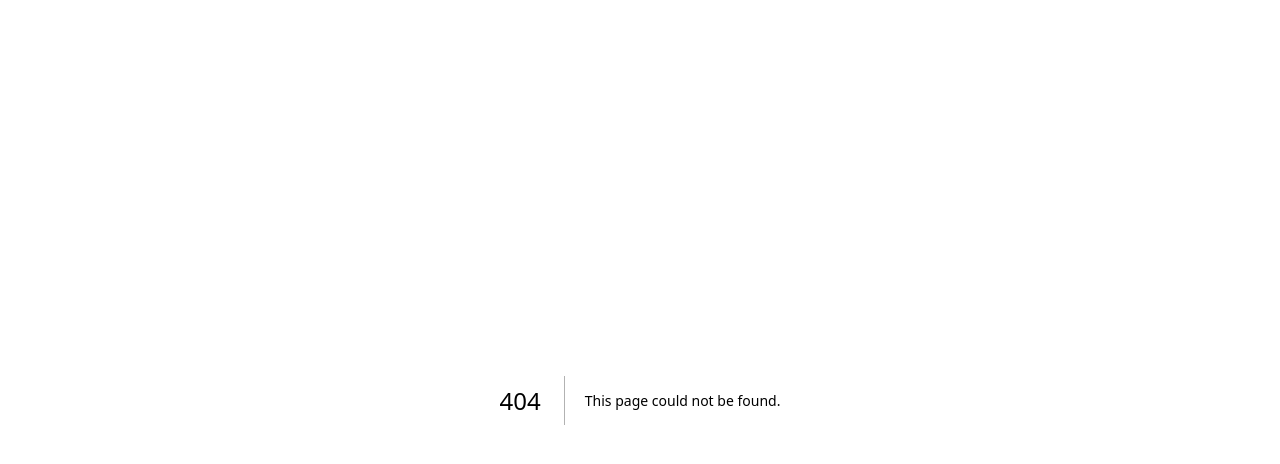
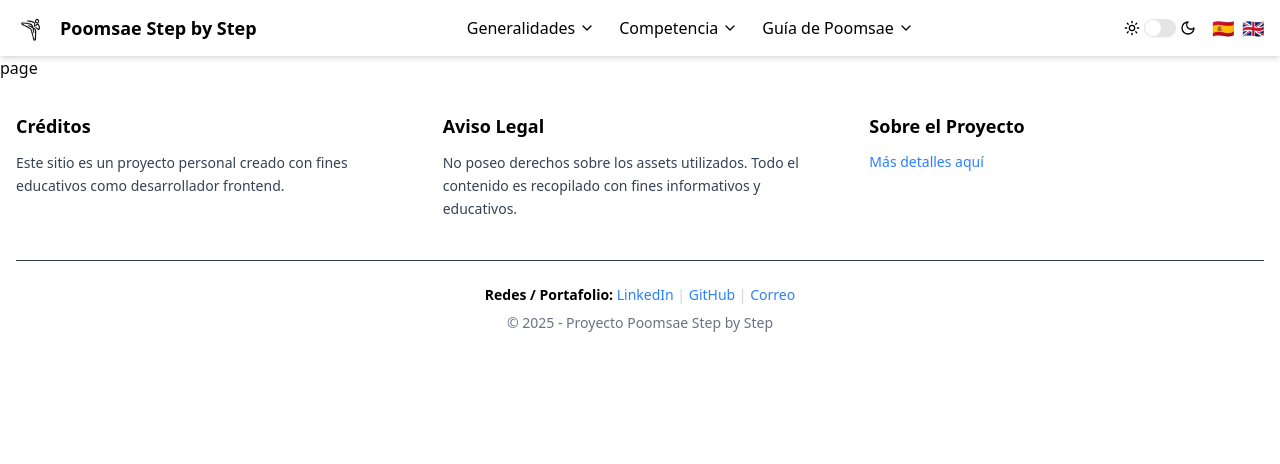
Before and after one commit to Biggyhands/poomsae-step-by-step, a Next.js app: page /philosophy in a window 1280 px wide. Before the commit this address had no page. Shown: the top 464 px of the page. Built offline with nearby package versions, Linux system fonts and the light colour scheme.

Commit message:
header and footer moved to the layout

```diff
--- a/src/app/history/page.tsx
+++ b/src/app/history/page.tsx
@@ -1,14 +1,10 @@
 import React from "react";
 import HistoryPage from "@/components/historytkd/HistoryPage";
-import MainNav from "@/components/navbar/MainNav";
-import Footer from "@/components/navbar/Footer";
 
 function page() {
   return (
     <>
-      <MainNav />
       <HistoryPage />
-      <Footer />
     </>
   );
 }
--- a/src/app/layout.tsx
+++ b/src/app/layout.tsx
@@ -2,6 +2,8 @@ import type { Metadata } from "next";
 import { Geist, Geist_Mono } from "next/font/google";
 import "./globals.css";
 import { ThemeProvider } from "@/lib/context/ThemeContext";
+import MainNav from "@/components/navbar/MainNav";
+import Footer from "@/components/navbar/Footer";
 
 const geistSans = Geist({
   variable: "--font-geist-sans",
@@ -30,7 +32,14 @@ export default function RootLayout({
     <html lang="en">
       <body className={`${geistSans.variable} ${geistMono.variable}`}>
         {/*Theme context provider for dark or light mode*/}
-        <ThemeProvider>{children}</ThemeProvider>
+        <ThemeProvider>
+          {/* Main navigation bar */}
+          <MainNav />
+          {/* Main content */}
+          {children}
+          {/* Footer */}
+          <Footer />
+        </ThemeProvider>
       </body>
     </html>
   );
--- /dev/null
+++ b/src/app/philosophy/page.tsx
@@ -0,0 +1,7 @@
+import React from "react";
+
+function page() {
+  return <div>page</div>;
+}
+
+export default page;
--- a/src/components/main/MainComponent.tsx
+++ b/src/components/main/MainComponent.tsx
@@ -3,18 +3,14 @@ import Hero from "./Hero";
 import TaekwondoInfoSection from "./TaekwondoInfoSection";
 import TaekwondoCompetitionSection from "./TaekwondoCompetitionSection";
 import TaekwondoPoomsaeGuide from "./TaekwondoPoomsaeGuide";
-import MainNav from "@/components/navbar/MainNav";
-import Footer from "@/components/navbar/Footer";
 
 function MainComponent() {
   return (
     <main>
-      <MainNav />
       <Hero />
       <TaekwondoInfoSection />
       <TaekwondoCompetitionSection />
       <TaekwondoPoomsaeGuide />
-      <Footer />
     </main>
   );
 }
```
